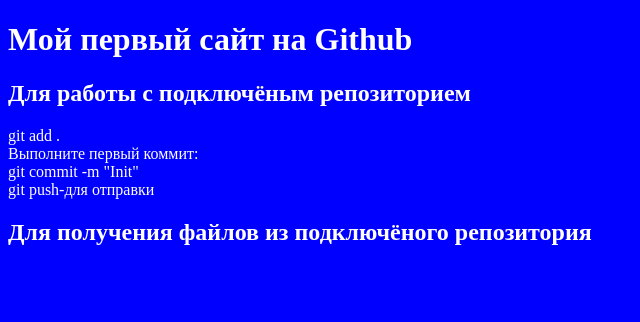
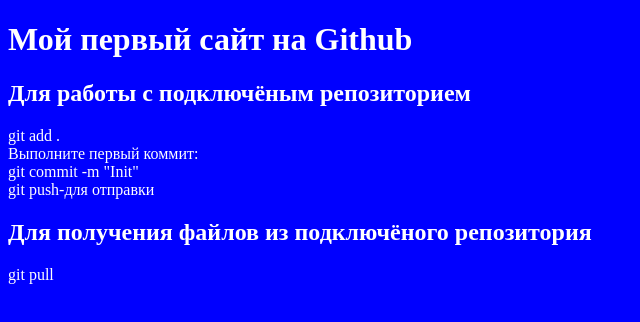
Before and after one commit to EfBrake1/test, a plain HTML site: page index.html in a window 1280 px wide. Shown: the full height of the page, 0-640 px from the left. Drawn offline with Linux system fonts and the light colour scheme.

Commit message:
changes title 2

```diff
--- a/index.html
+++ b/index.html
@@ -17,6 +17,6 @@
         <br> git push-для отправки
         </p>
         <h2>Для получения файлов из подключёного репозитория</h2>
-    <p></p>
+    <p>git pull</p>
 </body>
 </html>
```
